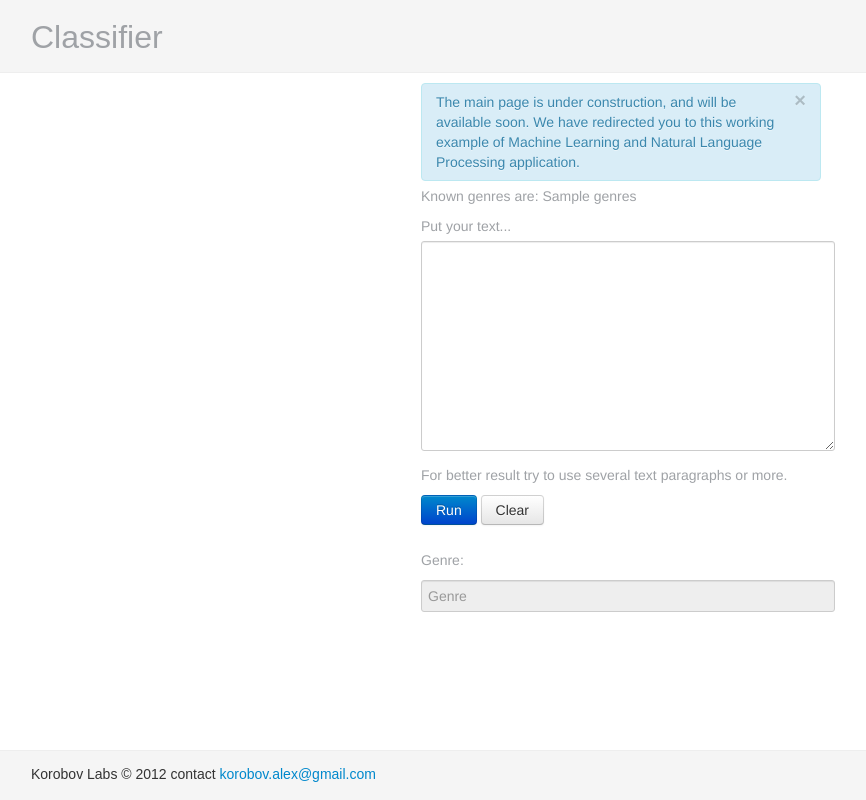
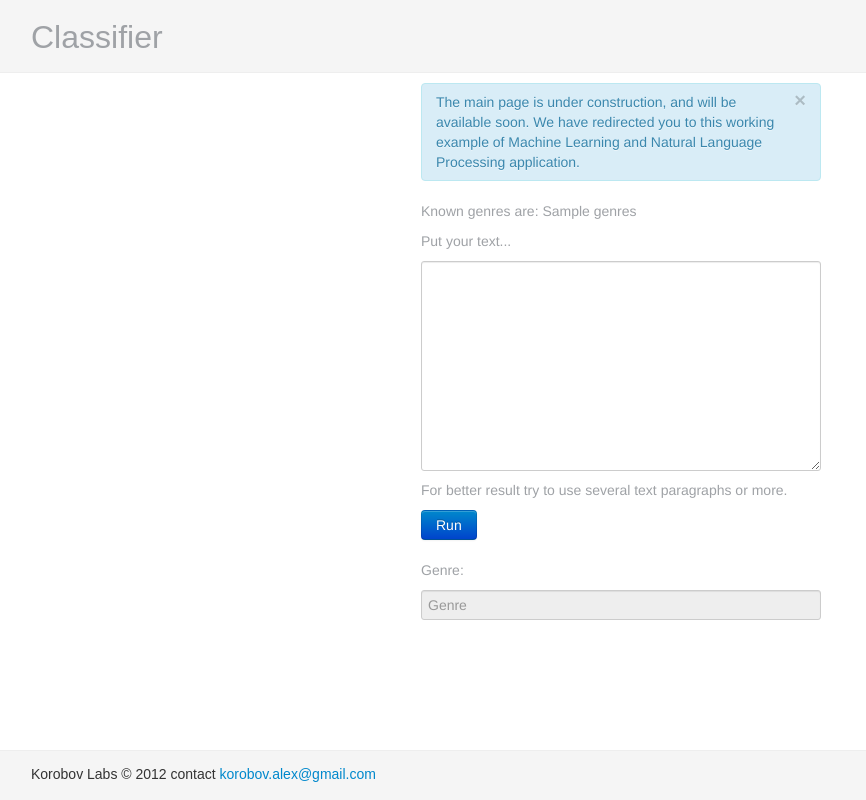
Before and after one commit to korobool/labs-backend, a Django app: template classifier/templates/index.html in a window 1280 px wide. Shown: the whole page, without its empty margins (19-885 px from the left). Run offline with Django 3.2, Linux system fonts and the light colour scheme; the template is opened without the code that fills it: most values are stand-ins (such as "Sample title", 1, 10 or a date in 2020); parts of the project's set-up code (start-up, migrations or seed data) failed here and were passed over.

Commit message:
Clearling classifier django html template
Signed-off-by: Igor Yeryomin <yeryomin.igor@gmail.com>

```diff
--- a/classifier/media/css/style.css
+++ b/classifier/media/css/style.css
@@ -1,19 +1,27 @@
 html, body {
+    height: 100%;
+    margin: 0;
     padding: 0;
-    margin: 0;
-    height: 100%;
     position: relative;
 }
-#container {
+.container {
     background: white;
     min-height: 100%;
 }
-#main {
+.center {
+    margin: auto;
+	width: 400px;
+}
+.main {
 	color: #9fa2a6;
-	padding-top: 73px;
+	padding-top: 83px;
 	padding-bottom: 73px;
 }
-#header {
+.standart-width {
+	max-width: 386px;
+	width: 100%;
+}
+.header {
     background: whiteSmoke;
     border-bottom: 1px solid #eee;
     height: 44px;
@@ -22,14 +30,14 @@ html, body {
     padding: 14px;
     padding-left: 50px;
 }
-#header-h1 {
+.header-name {
 	color: #9fa2a6;
 	font-family: sans-serif;
 	font-size: 32px;
 	font-weight: lighter;
 	line-height: 27px;
 }
-#footer {
+.footer {
 	background: whiteSmoke;
 	border-top: 1px solid #eee;
 	font-family: sans-serif;
@@ -39,38 +47,5 @@ html, body {
 	margin-top: -50px;
 	position:relative;
 	padding: 10px;
-		padding-left: 50px;
+	padding-left: 50px;
 }
-#main-textarea {
-		width: 100%;
-}
-.center {
-	width: 400px;
-    margin: auto;
-}
-#textarea-div {
-	padding-top: 5px;
-	padding-bottom: 5px;
-}
-#button-div {
-	padding-top: 5px;
-	padding-bottom: 5px;
-}
-#label-input {
-	margin-bottom: 5px;
-	margin-top: 10px;
-}
-#label-output {
-	margin-bottom: 5px;
-	padding-top: 5px;
-	padding-bottom: 5px;
-}
-#genre-field {
-	width: 100%;
-	padding-top: 5px;
-	padding-bottom: 5px;
-}
-/*.def-tab {
-	padding-top: 5px;
-	padding-bottom: 5px;
-}*/
--- a/classifier/templates/index.html
+++ b/classifier/templates/index.html
@@ -2,43 +2,56 @@
 <html xmlns="http://www.w3.org/1999/xhtml">
 <head>
     <meta http-equiv="Content-Type" content="text/html; charset=utf-8" />
+    {% block title %}
     	<title>Classifier</title>
+    {% endblock %}
     <link rel="stylesheet" type="text/css" href="../media/css/bootstrap.css">
+    {% block style %}
     	<link rel="stylesheet" type="text/css" href="../media/css/style.css">
+    {% endblock %}
     <script type="text/javascript" src="../media/script/jquery-1.8.3.min.js"></script>
+    {% block script %}
     	<script type="text/javascript" src="../media/script/classifier.js"></script>
+    {% endblock %}
 </head>
 <body>
-		<div id="header">
-			<h1 id="header-h1">Classifier</h1>
+	{% block header %}
+	<div class="header">
+		{% block header-name %}
+		<h1 class="header-name">Classifier</h1>
+		{% endblock %}
 	</div>
-		<div id="container" class="center">
-	    	<div id="main">
+	{% endblock %}
 	{% block content %}
-	    		<div id="label-input" class="alert alert-info">
-	    			<button id="bottom-info" type="button" class="close" data-dismiss="alert">×</button>
+	<div class="container center">
+    	<div class="main">
+    		<div class="alert alert-info">
+    			<button type="button" class="close" data-dismiss="alert">×</button>
     			The main page is under construction, and will be available soon.
     			We have redirected you to this working example of Machine
     			Learning and Natural Language Processing application.
     		</div>
-	    		<p id="label-input-describe">Known genres are: {{ genres }}</p>
-	    		<p id="label-input">Put your text...</p>
-	    		<form id="proc-form" action="/processing-form/" method="post">{% csrf_token %}
-		    		<div class="def-tab">
-		    			<textarea name="processing-text" id="main-textarea" rows="10"></textarea>
-		    		        <p id="label-output" class="def-tab">For better result try to use several text paragraphs or more. </p>
-                                </div>
-					<div class="def-tab">
+    		<p>Known genres are: {{ genres }}</p>
+    		<p>Put your text...</p>
+    		<form id="proc-form" action="/processing-form/" method="post">
+    		{% csrf_token %}
+    			<textarea name="processing-text" class="standart-width" rows="10"></textarea>
+		        <p class="">
+		        	For better result try to use several text paragraphs or more.
+		        </p>
 				<button id="send-btn" type="submit" class="btn btn-primary">Run</button>
-						<button type="button" class="btn">Clear</button>
-					</div>
+<!-- 				<button type="button" class="btn">Clear</button> -->
 			</form>
-
-                                <p id="label-output" class="def-tab">Genre:</p>
-				<input class="input-xlarge def-tab" id="genre-field" type="text" placeholder="Genre" disabled>
-				{% endblock %}
+			<p class="">Genre:</p>
+			<input class="input-xlarge standart-width" id="genre-field" type="text" placeholder="Genre" disabled>
 		</div>
 	</div>
-	    <div id="footer">Korobov Labs &copy; 2012  contact <a href="mailto:korobov.alex@gmail.com?subject=Korobov-labs.com Calssifier Page">korobov.alex@gmail.com</a> </div>
+	{% endblock %}
+	{% block footer %}
+    <div class="footer">Korobov Labs &copy; 2012
+    	contact
+    	<a href="mailto:korobov.alex@gmail.com?subject=Korobov-labs.com Calssifier Page">korobov.alex@gmail.com</a>
+    </div>
+    {% endblock %}
 </body>
 </html>
```
Lines whose indentation alone changed are shown as unchanged.
